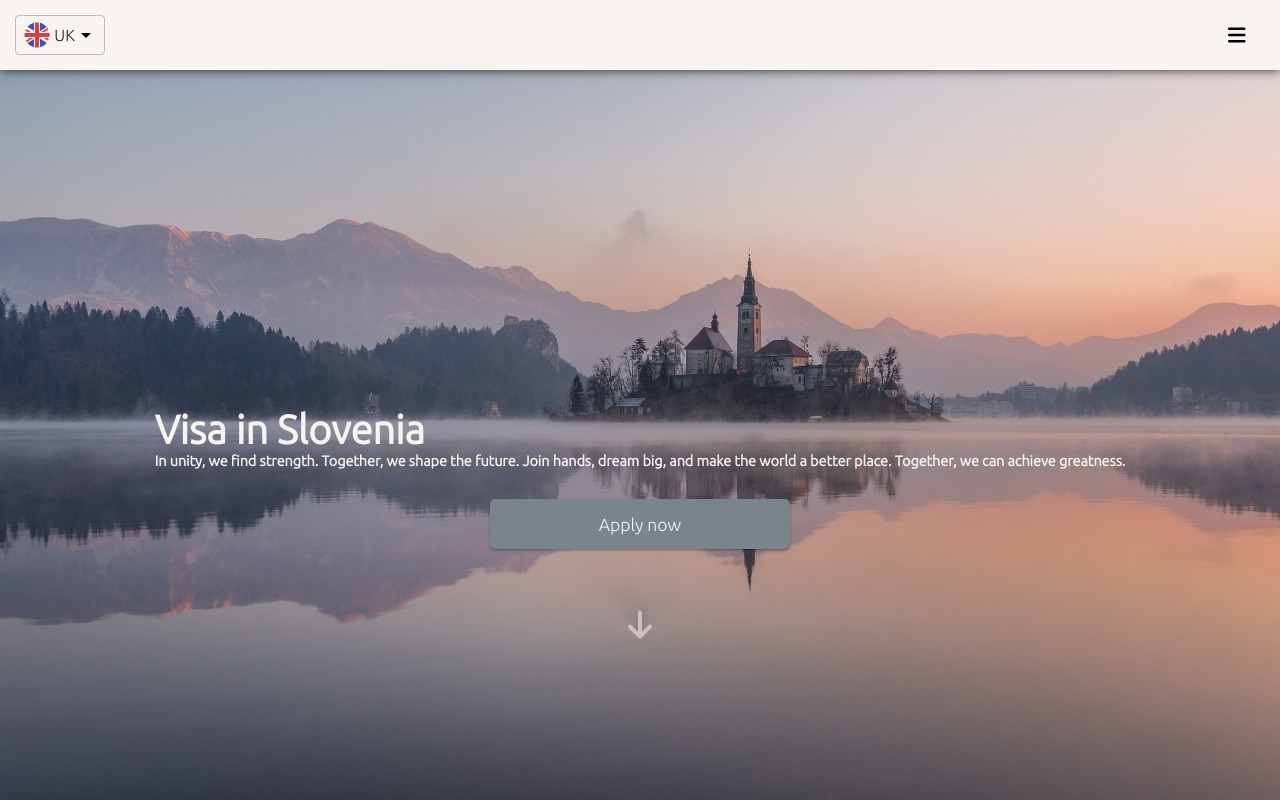
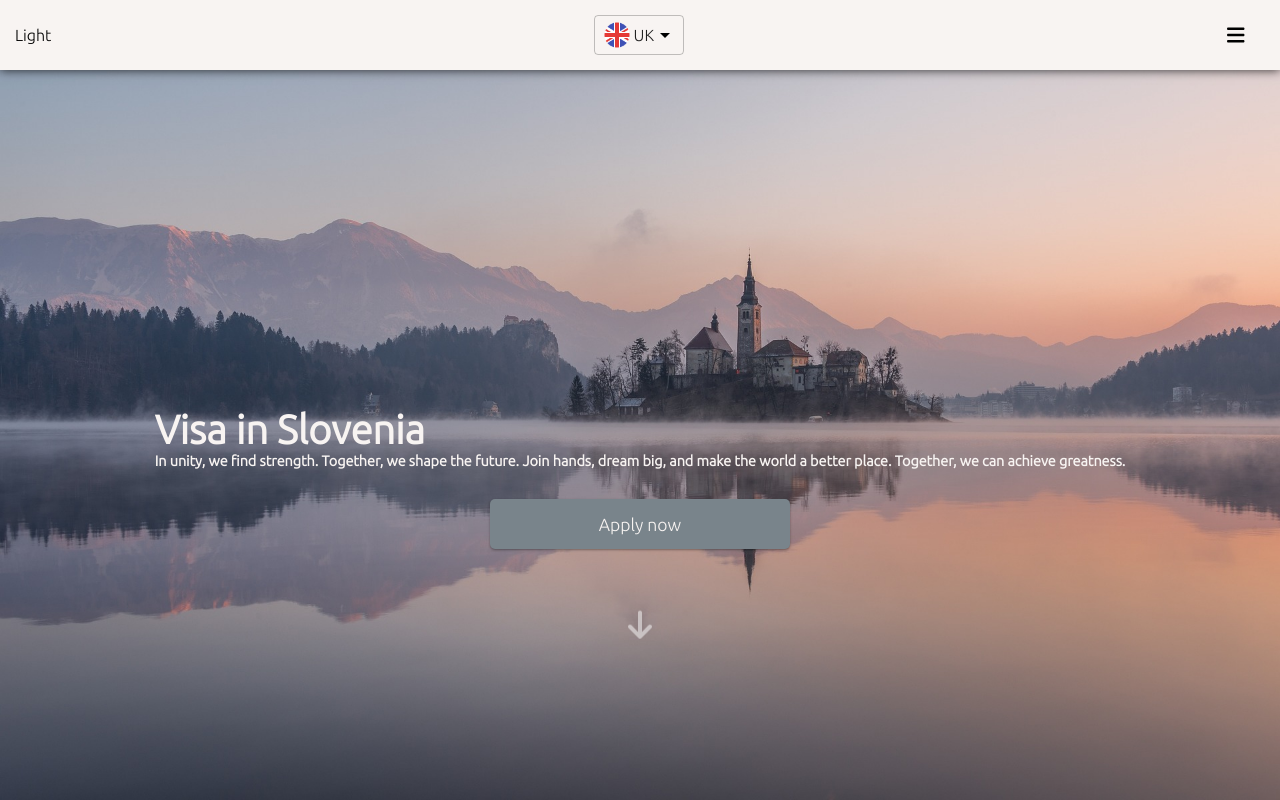
Before and after one commit to LensedStar/visacommers, a React (Create React App) app: page / in a window 1280 px wide. Shown: the top 800 px of the page. Built offline with nearby package versions, Linux system fonts and the light colour scheme.

Commit message:
Add theme function

```diff
--- a/src/App.js
+++ b/src/App.js
@@ -14,7 +14,6 @@ import FAQ from "./Components/Pages/FAQ/FAQ";
 
 export default function App() {
     return(
-
         <div className="App">
             <Header />
             <ScrollToTop />
--- a/src/Components/Header/Header.jsx
+++ b/src/Components/Header/Header.jsx
@@ -1,4 +1,4 @@
-import React,{useState} from "react";
+import React, {useEffect, useState} from "react";
 
 import {Link} from "react-router-dom";
 
@@ -23,8 +23,16 @@ export default function Header() {
     const handleDropDown = () => {
         setOpen(!open);
     };
+
+    const [theme, setTheme] = useState('light')
+    useEffect(() =>
+    {
+        if(window.matchMedia('(prefers-color-scheme: dark)').matches)
+            setTheme('dark')
+    },[])
     return(
         <nav className="nav">
+            {theme === 'light' && <><p>Light</p></> || theme === 'dark' && <><p>Dark</p></>}
             <SelectLocale />
            <button className="dropDownButton" onClick={()=>handleDropDown()}>
             <FontAwesomeIcon className="DropDown" icon={faBars} size="xl" style={{color:"black"}}/>
```
